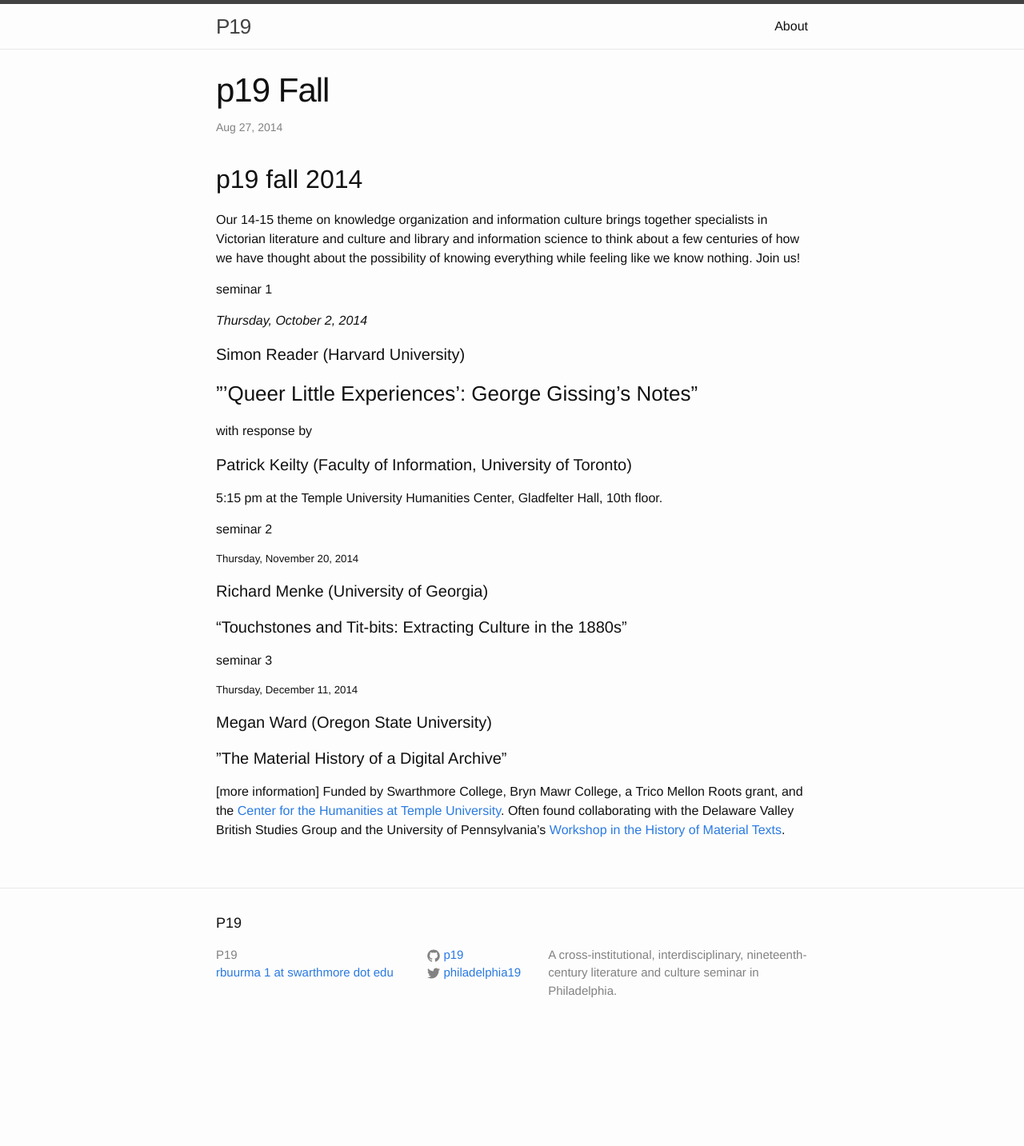
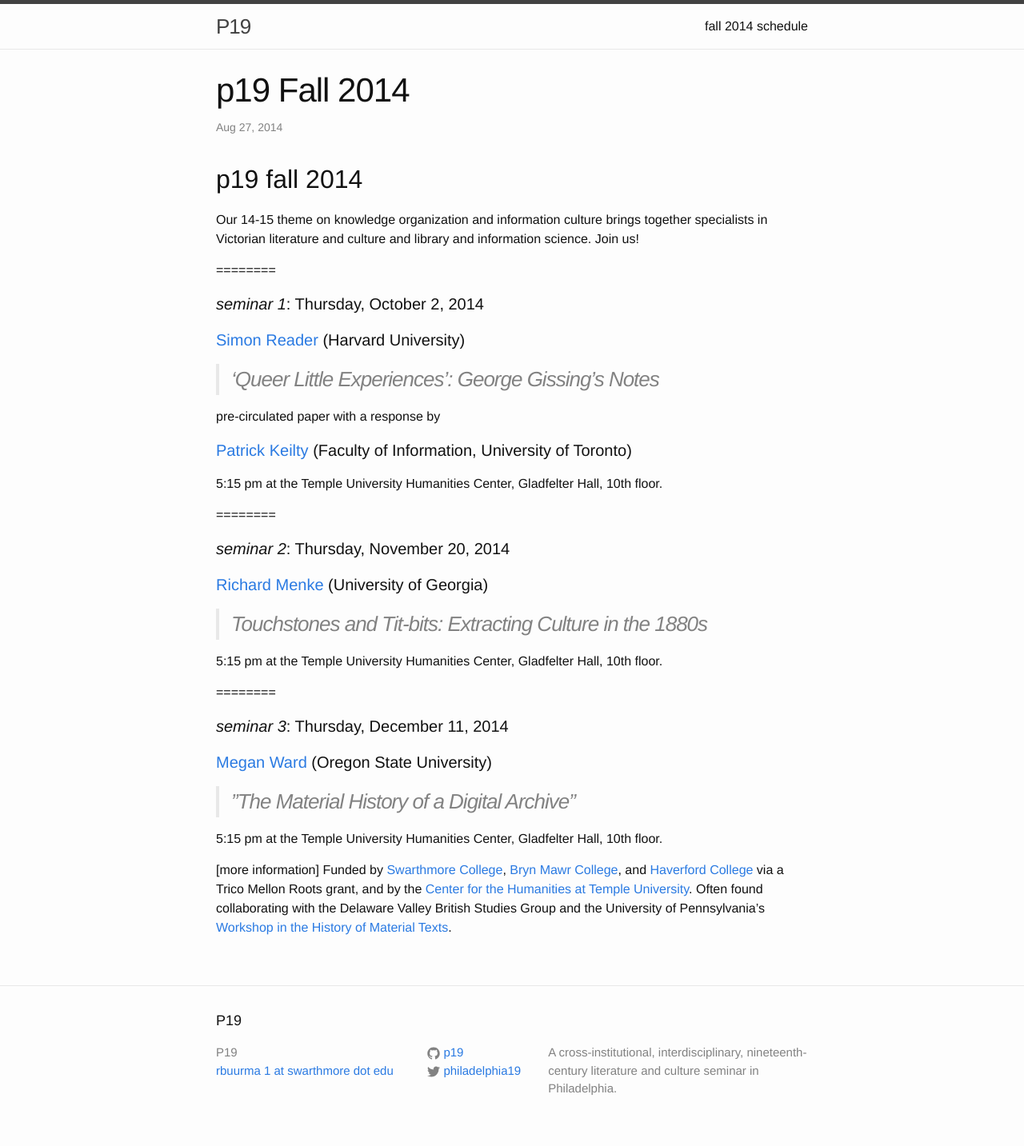
Before and after one commit to p19/p19.github.io, a Jekyll site: the page built from _posts/2014-08-27-welcome-to-jekyll.markdown, in a window 1280 px wide. Shown: the whole page at 80% size. Built offline with Jekyll 4.4.1, drawn with Linux system fonts in a browser that asks for light colours; before the commit the page ends 1310 px from its top, so only the background shows below that.

Commit message:
fall 2014 schedule commit

```diff
--- a/_posts/2014-08-27-welcome-to-jekyll.markdown
+++ b/_posts/2014-08-27-welcome-to-jekyll.markdown
@@ -1,39 +1,48 @@
 ---
 layout: post
-title:  "p19 Fall"
+title:  "p19 Fall 2014"
 date:   2014-08-27 21:24:52
-categories: jekyll update
+categories: schedule
 ---
 ##p19 fall 2014
 
-Our 14-15 theme on knowledge organization and information culture brings together specialists in Victorian literature and culture and library and information science to think about a few centuries of how we have thought about the possibility of knowing everything while feeling like we know nothing. Join us!
+Our 14-15 theme on knowledge organization and information culture brings together specialists in Victorian literature and culture and library and information science. Join us!
 
-seminar 1
+========
 
-*Thursday, October 2, 2014*
+#### *seminar 1*: Thursday, October 2, 2014
 
-####Simon Reader (Harvard University)
-### ”’Queer Little Experiences': George Gissing's Notes"
+#### [Simon Reader](https://harvard.academia.edu/SimonReader) (Harvard University)
 
-with response by
+> ### 'Queer Little Experiences': George Gissing's Notes
 
-####Patrick Keilty (Faculty of Information, University of Toronto)
+pre-circulated paper with a response by
+
+#### [Patrick Keilty](http://www.ischool.utoronto.ca/patrick-keilty) (Faculty of Information, University of Toronto)
+
 5:15 pm at the Temple University Humanities Center, Gladfelter Hall, 10th floor.
 
-seminar 2
+========
 
-##### Thursday, November 20, 2014
-#### Richard Menke (University of Georgia)
-#### “Touchstones and Tit-bits: Extracting Culture in the 1880s”
+#### *seminar 2*: Thursday, November 20, 2014
 
-seminar 3
-##### Thursday, December 11, 2014
-#### Megan Ward (Oregon State University)
-#### ”The Material History of a Digital Archive"
+#### [Richard Menke](https://www.english.uga.edu/directory/501/detail) (University of Georgia)
+
+> ### Touchstones and Tit-bits: Extracting Culture in the 1880s
+
+5:15 pm at the Temple University Humanities Center, Gladfelter Hall, 10th floor.
+
+========
+
+#### *seminar 3*: Thursday, December 11, 2014
+
+#### [Megan Ward](http://www.livingstoneonline.ucl.ac.uk/project/staff.html) (Oregon State University)
+
+> ### ”The Material History of a Digital Archive"
+
+5:15 pm at the Temple University Humanities Center, Gladfelter Hall, 10th floor.
 
 [more information]
-Funded by Swarthmore College, Bryn Mawr College, a Trico Mellon Roots grant, and the [Center for the Humanities at Temple University](http://www.cla.temple.edu/chat/about/index.html). Often found collaborating with the Delaware Valley British Studies Group and the University of Pennsylvania’s [Workshop in the History of Material Texts](http://www.english.upenn.edu/Programs/histbook/).
+Funded by [Swarthmore College](www.swarthmore.edu), [Bryn Mawr College](www.brynmawr.edu), and [Haverford College](www.haverford.edu) via a Trico Mellon Roots grant, and by the [Center for the Humanities at Temple University](http://www.cla.temple.edu/chat/about/index.html). Often found collaborating with the Delaware Valley British Studies Group and the University of Pennsylvania’s [Workshop in the History of Material Texts](http://www.english.upenn.edu/Programs/histbook/).
 
-[jekyll]:      http://jekyllrb.com
-[jekyll-gh]:   https://github.com/jekyll/jekyll
-[jekyll-help]: https://github.com/jekyll/jekyll-help
+[jekyll]:      http://p19.github.io
```
Also changed, not shown: about.md (+36 -4 lines).
